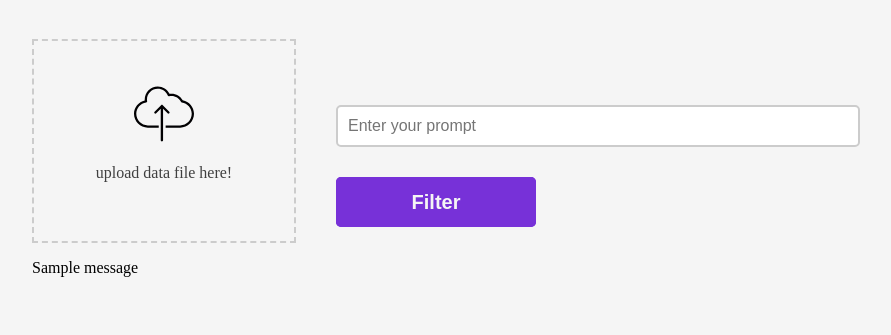
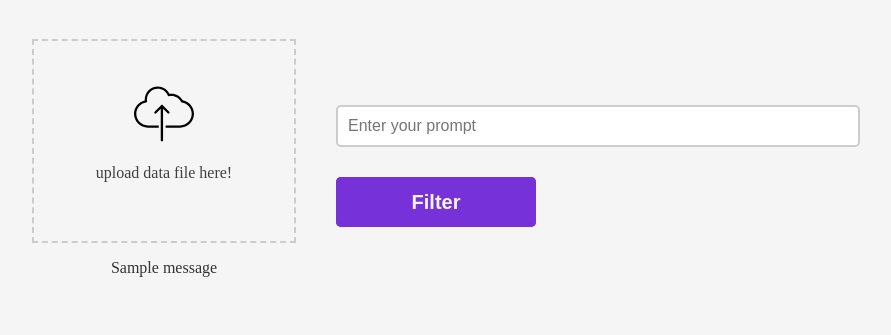
Before and after one commit to parneetkaur31/TalentScout, a Django app: page /filter_candidates in a window 1280 px wide. Shown: the part 99-434 px from the top of the page, without its empty margins (194-1085 px from the left). Run offline with Django 5.2, Linux system fonts and the light colour scheme; tables that the repository leaves empty hold one stand-in row (values such as "Sample post"); one stand-in notice (Sample message) is shown.

Commit message:
Second UI fix for feature 1

```diff
--- a/app/static/feature1.css
+++ b/app/static/feature1.css
@@ -100,3 +100,15 @@ body {
     padding-left: 200px;
     width: 50%;
 }
+
+.status-box {
+    width: 100%;
+    text-align: center;
+    margin-top: 15px;
+}
+
+#status-text {
+    font-size: 16px;
+    color: #333;
+    font-weight: 500;
+}
--- a/app/templates/feature1.html
+++ b/app/templates/feature1.html
@@ -49,13 +49,13 @@
                                 </g>
                             </g>
                         </svg></span>
-                    <p>upload data file here!</p>
+                    <p id="file-status">upload data file here!</p>
                 </label>
                 <input class="input" name="file" id="file" type="file" />
                 {% if messages %}
-                <div class="alert alert-success">
+                <div class="status-box">
                     {% for message in messages %}
-                    <p>{{ message }}</p>
+                    <p id="status-text">{{ message }}</p>
                     {% endfor %}
                 </div>
                 {% endif %}
@@ -87,13 +87,22 @@
         </div>
         {% endif %}
     </div>
-
     <script>
         document.addEventListener("DOMContentLoaded", function () {
 
             const form = document.querySelector("form");
+
             const statusBox = document.getElementById("status-box");
             const statusText = document.getElementById("status-text");
+
+            const fileInput = document.getElementById("file");
+            const fileLabel = document.querySelector(".labelFile p");
+
+            if (!form || !statusText || !fileInput || !fileLabel) return;
+
+            /* ----------------------------
+               Dynamic Status Messages
+            -----------------------------*/
 
             const messages = [
                 "Processing your data...",
@@ -106,25 +115,55 @@
             let index = 0;
             let intervalId = null;
 
+            /* ----------------------------
+               File Upload Status
+            -----------------------------*/
+
+            fileInput.addEventListener("change", function () {
+
+                if (fileInput.files.length > 0) {
+                    fileLabel.innerText = "File uploaded ✅";
+                } else {
+                    fileLabel.innerText = "Upload data file here!";
+                }
+
+            });
+
+            /* ----------------------------
+               Form Submit
+            -----------------------------*/
+
             form.addEventListener("submit", function () {
 
                 // Show status box
-                statusBox.style.display = "block";
+                if (statusBox) {
+                    statusBox.style.display = "block";
+                }
+
+                index = 0;
 
                 // Start changing text
-                intervalId = setInterval(() => {
+                intervalId = setInterval(function () {
                     statusText.innerText = messages[index];
                     index = (index + 1) % messages.length;
                 }, 1500);
 
             });
 
-            // Stop animation when page reloads with result
+            /* ----------------------------
+               After Response (Reload)
+            -----------------------------*/
+
             window.addEventListener("load", function () {
 
                 {% if table_html %}
-                if (intervalId) clearInterval(intervalId);
+
+                if (intervalId) {
+                    clearInterval(intervalId);
+                }
+
                 statusText.innerText = "Here is your output ✅";
+
                 {% endif %}
 
             });
@@ -133,6 +172,7 @@
     </script>
 
 
+
 </body>
 
 </html>
```
